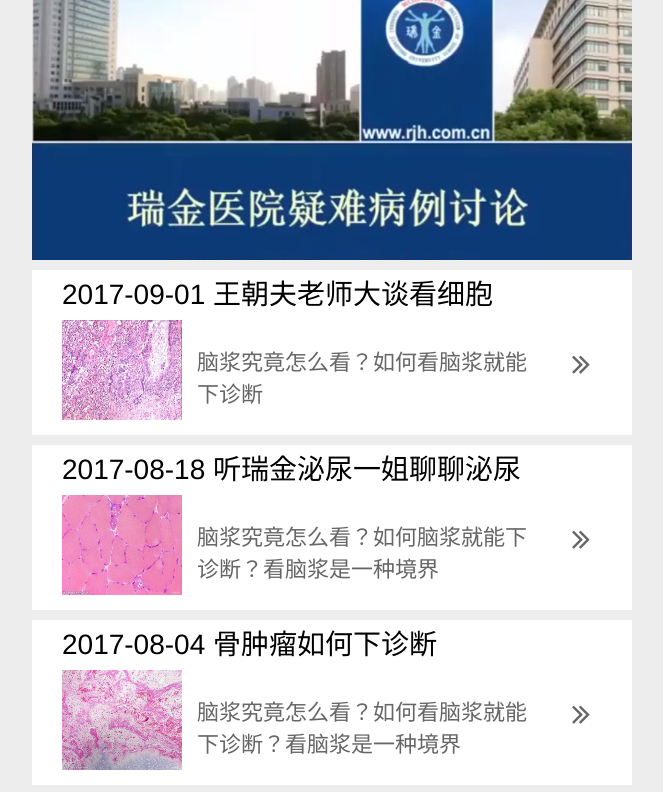
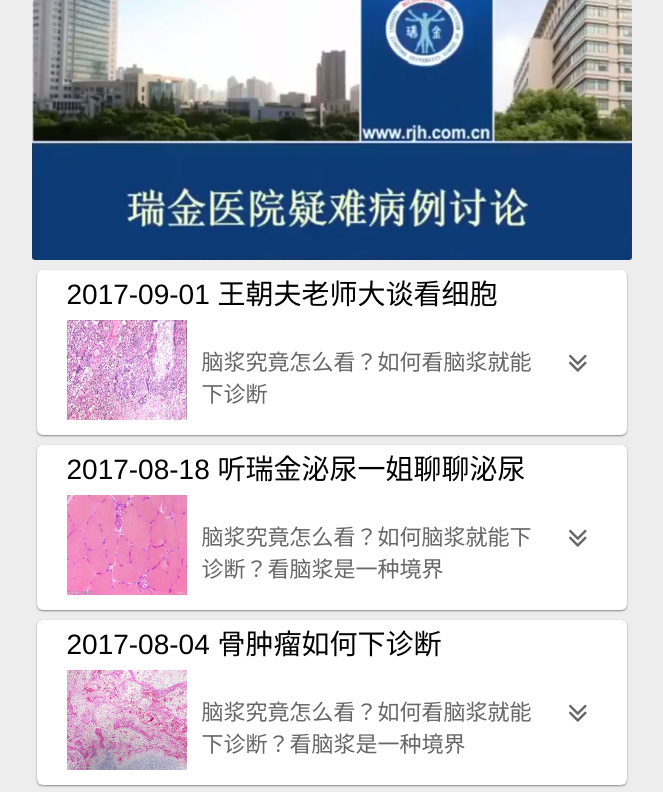
Before and after one commit to happykey/wx-index-list, a plain HTML site: page index.html in a window 1280 px wide. Shown: the top 792 px of the page, without its empty margins (308-971 px from the left). Drawn offline with Linux system fonts and the light colour scheme.

Commit message:
优化了页面细节

```diff
--- a/css/page.css
+++ b/css/page.css
@@ -8,6 +8,7 @@
     width: 600%;
     height: 2.6rem;
     max-width: 6rem;
+    border-radius: 3px;
     background: url("../img/title.png") no-repeat;
     background-size: 100% 145%;
 }
@@ -24,15 +25,16 @@
 ul{
     float: left;
     width: 6rem;
+    height: 7.1rem;
+    box-sizing: border-box;
+    padding: 0 0.05rem!important;
     margin: 0;
-    padding:0;
-    zoom: 1;
     position: relative;
     top:0;
     left: 0;
-    /*transition: left 1s ease;*/
     transform: translateX(0);
     transition:transform 0.5s linear;
+    zoom: 1;
 }
 ul:after{
     content: "";
@@ -41,12 +43,15 @@
     visibility: hidden;
     clear: both;
 }
-ul li{
+ul li {
     height: 1.6rem;
     margin-top: 0.1rem;
     padding-bottom: 0.05rem;
     list-style: none;
+    border-radius: 6px;
     background-color: #fff;
+    /*border-bottom: 2px solid #ccc;*/
+    box-shadow: 0px 1px 2px #888;
 }
 ul li .box{
     width: 90%;
@@ -101,14 +106,7 @@
 .text a{
     display: block;
     text-decoration: none;
-    zoom:1;
-}
-.text a:after{
-    content:"";
-    height:0;
-    visibility: hidden;
-    display: block;
-    clear: both;
+    box-sizing: border-box;
 }
 /*箭头符号*/
 .arrow{
@@ -117,6 +115,14 @@
     width: 0.3rem;
     height: 0.3rem;
     margin-top: 0.28rem;
+    zoom: 1;
+}
+.arrow:after{
+    content:"";
+    height:0;
+    visibility: hidden;
+    display: block;
+    clear: both;
 }
 .fa{
     color: #666666;
@@ -137,7 +143,6 @@
     display: inline-block;
     width: 0.2rem;
     height: 100%;
-    /*margin: 0 0.2rem 0 0.1rem;*/
     margin: 0.1rem 0.25rem 0 0.25rem;
     border-radius:100%;
     border: 1px solid #99CCFF;
--- a/index.html
+++ b/index.html
@@ -30,7 +30,7 @@
                                 </div>
                                 <a >
                                     <p class="text">{{item.page}}</p>
-                                    <span class="arrow fa fa-angle-double-right"></span>
+                                    <span class="arrow fa fa-angle-double-down"></span>
                                 </a>
                             </div>
                         </li>
@@ -45,7 +45,7 @@
                                 </div>
                                 <a >
                                     <p class="text">{{item.page}}</p>
-                                        <span class="arrow fa fa-angle-double-right"></span>
+                                        <span class="arrow fa fa-angle-double-down"></span>
                                 </a>
                             </div>
                         </li>
@@ -60,7 +60,7 @@
                                 </div>
                                 <a >
                                     <p class="text">{{item.page}}</p>
-                                    <span class="arrow"></span>
+                                    <span class="arrow fa fa-angle-double-down"></span>
                                 </a>
                             </div>
                         </li>
```
